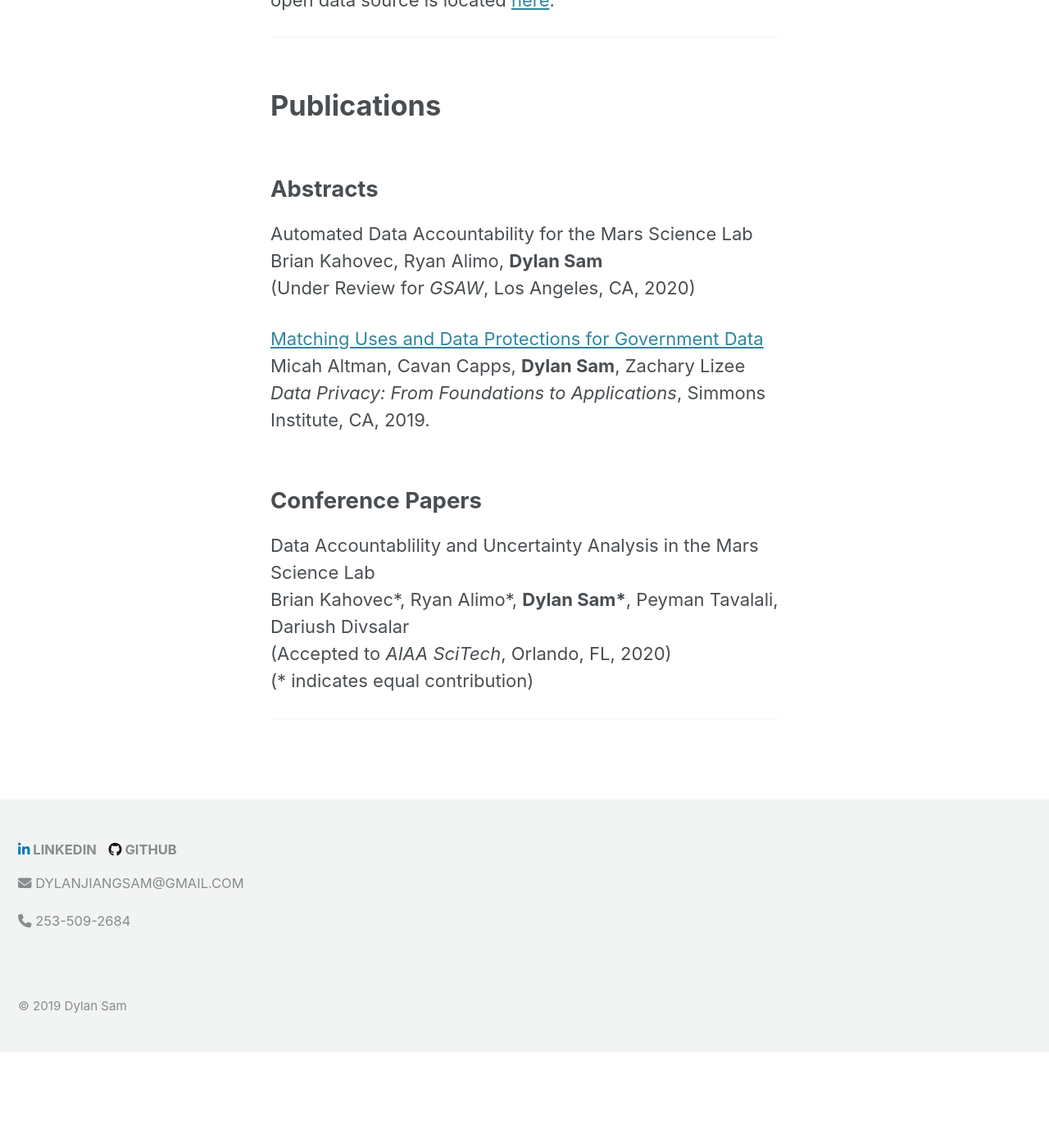
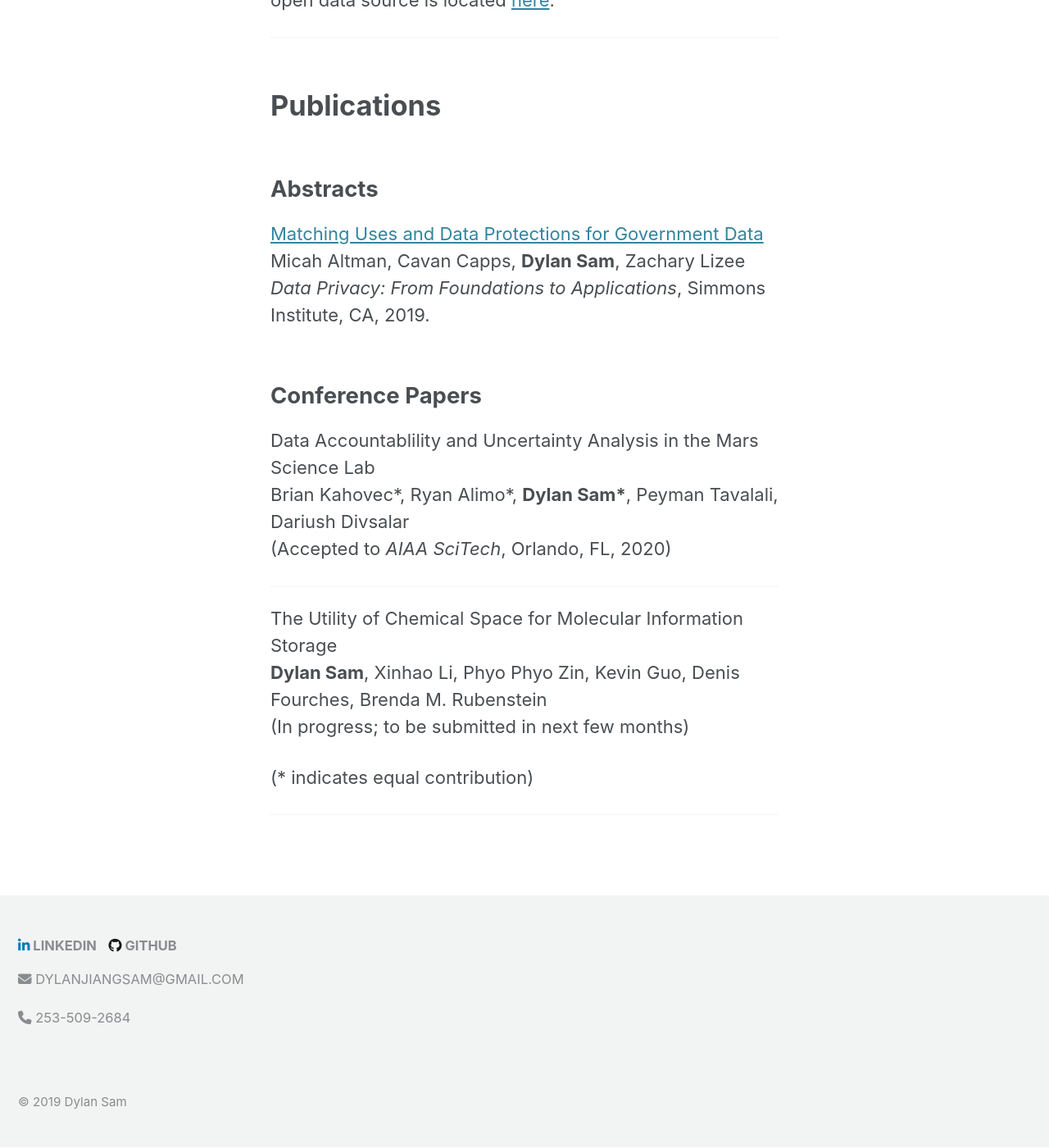
Before and after one commit to dsam99/dsam99.github.io, a Jekyll site: the page built from research.md, in a window 1280 px wide and 1400 px high, scrolled down 3279 px. Shown: the whole window at 82% size. Built offline with Jekyll 4.4.1, drawn with Linux system fonts in a browser that asks for light colours; cached includes are drawn as plain includes; nearby versions of some CDN libraries; before the commit the page ends 4561 px from its top, so only the background shows below that.

Commit message:
updating publications section

```diff
--- a/_layouts/experience.html
+++ b/_layouts/experience.html
@@ -76,6 +76,9 @@ author_profile: false
 			I also worked on integrating the Plaid API to access the transactions information and sending the results to
 			the frontend.
 
+
+
+
 			The project is located <a href="https://devpost.com/software/geocash-5h0zlt">here</a> and the github repo is
 			<a href="https://github.com/shawnaness/geocash"> here</a>.
 		</p>
--- a/_layouts/research.html
+++ b/_layouts/research.html
@@ -96,10 +96,6 @@ author_profile: false
 
 	<h2 class="abstracts-title">Abstracts</h2>
 
-			<p class="title"> Automated Data Accountability for the Mars Science Lab <br>
-				Brian Kahovec, Ryan Alimo, <strong>Dylan Sam</strong> <br>
-				(Under Review for <i>GSAW</i>, Los Angeles, CA, 2020)</p>
-
 			<p class="title"> <a href=https://simons.berkeley.edu/talks/tba-55>Matching Uses and Data Protections for Government Data</a><br>
 				Micah Altman, Cavan Capps, <strong>Dylan Sam</strong>, Zachary Lizee<br>
 				<i>Data Privacy: From Foundations to Applications</i>, Simmons Institute, CA, 2019.</p>
@@ -108,7 +104,15 @@ author_profile: false
 
 			<p class="title"> Data Accountablility and Uncertainty Analysis in the Mars Science Lab <br>
 				Brian Kahovec*, Ryan Alimo*, <strong>Dylan Sam*</strong>, Peyman Tavalali, Dariush Divsalar <br>
-				(Accepted to <i>AIAA SciTech</i>, Orlando, FL, 2020) <br>
-				(* indicates equal contribution) </p>
+				(Accepted to <i>AIAA SciTech</i>, Orlando, FL, 2020) <br></p>
+			<hr>
+
+			<p class="title"> The Utility of Chemical Space for Molecular Information Storage <br>
+				<strong>Dylan Sam</strong>, Xinhao Li, Phyo Phyo Zin, Kevin Guo, Denis Fourches, Brenda M. Rubenstein <br>
+				(In progress; to be submitted in next few months) <br>
+			</p>
+
+			<p>(* indicates equal contribution) </p>
+
 			<hr>
 </div>
```
